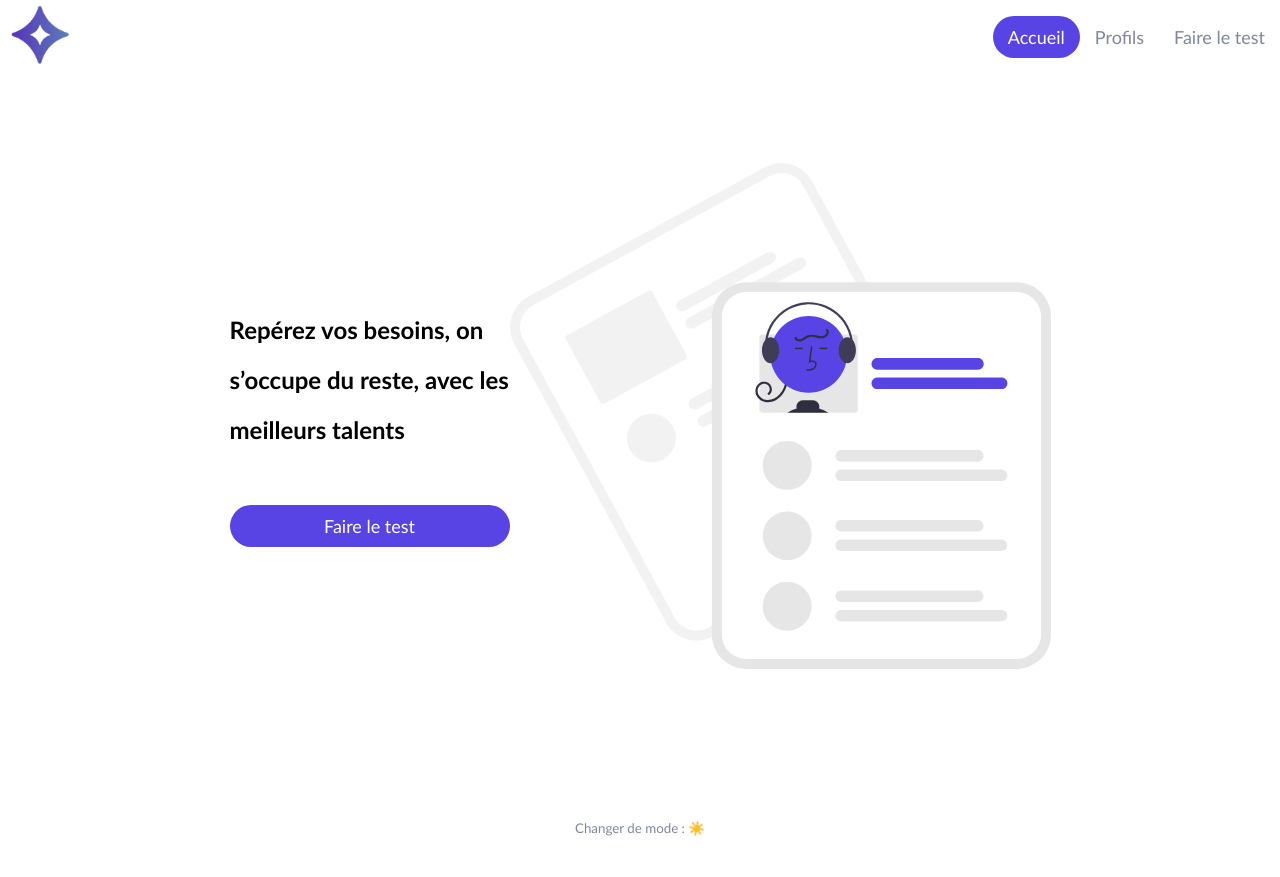
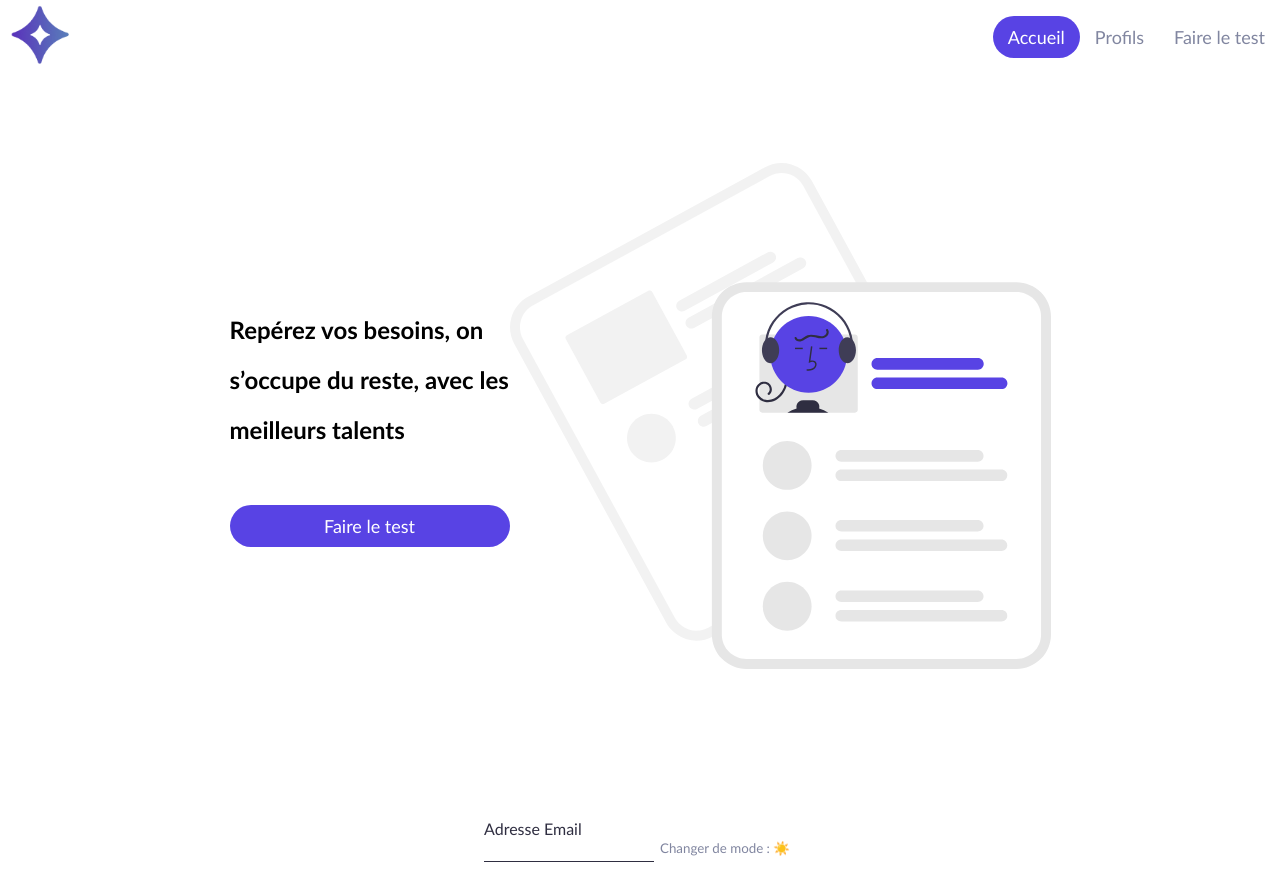
Before and after one commit to benko45/shiny-agency, a React (Create React App) app: page / in a window 1280 px wide. Before the commit the page ends 837 px from the top, so only its background shows below. Built offline with nearby package versions, Linux system fonts and the light colour scheme.

Commit message:
ajout de emailInput

```diff
--- a/src/components/Card/Card.jsx
+++ b/src/components/Card/Card.jsx
@@ -1,63 +1,41 @@
-import PropTypes from 'prop-types'
-import { useState } from 'react'
-import styled from 'styled-components'
-import colors from '../../utils/style/colors.js'
-import { useTheme } from '../../utils/hooks/hooks.jsx'
-import DefaultPicture from '../../assets/profile.png'
+import { Component } from "react"
+import PropTypes from "prop-types"
+import { useState } from "react"
+import { CardImage, CardLabel, CardTitle, CardWrapper } from "./style.jsx"
+import { useTheme } from "../../utils/hooks/hooks.jsx"
+import DefaultPicture from "../../assets/profile.png"
 
-const CardLabel = styled.span`
-  color: ${({ theme }) => (theme === 'light' ? colors.primary : '#ffffff')};
-  font-size: 22px;
-  font-weight: normal;
-  padding-left: 15px;
-`
+// function Card({ label, title, picture }) {
+//   const { theme } = useTheme()
+//   const [isFavorite, setIsFavorite] = useState(false)
+//   const star = isFavorite ? "⭐️" : ""
 
-const CardTitle = styled.div`
-  color: ${({ theme }) => (theme === 'light' ? '#000000' : '#ffffff')};
-  font-size: 22px;
-  font-weight: normal;
-  align-self: center;
-  height: 25px;
-  display: flex;
-  align-items: center;
-`
+//   return (
+//     <CardWrapper theme={theme} onClick={() => setIsFavorite(!isFavorite)}>
+//       <CardLabel theme={theme}>{label}</CardLabel>
+//       <CardImage src={picture} alt="freelance" />
+//       <CardTitle theme={theme}>
+//         {star} {title} {star}
+//       </CardTitle>
+//     </CardWrapper>
+//   )
+// }
 
-const CardImage = styled.img`
-  height: 150px;
-  width: 150px;
-  align-self: center;
-  border-radius: 50%;
-`
-
-const CardWrapper = styled.div`
-  display: flex;
-  flex-direction: column;
-  justify-content: space-around;
-  padding: 15px;
-  background-color: ${({ theme }) =>
-    theme === 'light' ? colors.backgroundLight : colors.backgroundDark};
-  border-radius: 30px;
-  width: 300px;
-  height: 300px;
-  &:hover {
-    cursor: pointer;
+class Card extends Component {
+  constructor(props) {
+    super(props)
+    this.state = {}
   }
-`
-
-function Card({ label, title, picture }) {
-  const { theme } = useTheme()
-  const [isFavorite, setIsFavorite] = useState(false)
-  const star = isFavorite ? '⭐️' : ''
-
-  return (
-    <CardWrapper theme={theme} onClick={() => setIsFavorite(!isFavorite)}>
-      <CardLabel theme={theme}>{label}</CardLabel>
-      <CardImage src={picture} alt="freelance" />
-      <CardTitle theme={theme}>
-        {star} {title} {star}
-      </CardTitle>
-    </CardWrapper>
-  )
+  render() {
+    const { theme, label, picture, title } = this.props
+    return (
+      <CardWrapper theme={theme}>
+        <CardLabel theme={theme}>{label}</CardLabel>
+        <CardImage src={picture} alt="freelance" />
+        <CardTitle theme={theme}>{title}</CardTitle>
+      </CardWrapper>
+    )
+  }
 }
 
 Card.propTypes = {
@@ -67,8 +45,8 @@ Card.propTypes = {
 }
 
 Card.defaultProps = {
-  label: '',
-  title: '',
+  label: "",
+  title: "",
   picture: DefaultPicture,
 }
 
--- /dev/null
+++ b/src/components/Card/style.jsx
@@ -0,0 +1,41 @@
+import styled from "styled-components"
+import colors from "../../utils/style/colors.js"
+
+export const CardLabel = styled.span`
+  color: ${({ theme }) => (theme === "light" ? colors.primary : "#ffffff")};
+  font-size: 22px;
+  font-weight: normal;
+  padding-left: 15px;
+`
+
+export const CardTitle = styled.div`
+  color: ${({ theme }) => (theme === "light" ? "#000000" : "#ffffff")};
+  font-size: 22px;
+  font-weight: normal;
+  align-self: center;
+  height: 25px;
+  display: flex;
+  align-items: center;
+`
+
+export const CardImage = styled.img`
+  height: 150px;
+  width: 150px;
+  align-self: center;
+  border-radius: 50%;
+`
+
+export const CardWrapper = styled.div`
+  display: flex;
+  flex-direction: column;
+  justify-content: space-around;
+  padding: 15px;
+  background-color: ${({ theme }) =>
+    theme === "light" ? colors.backgroundLight : colors.backgroundDark};
+  border-radius: 30px;
+  width: 300px;
+  height: 300px;
+  &:hover {
+    cursor: pointer;
+  }
+`
--- /dev/null
+++ b/src/components/EmailInput/EmailInput.jsx
@@ -0,0 +1,53 @@
+import styled from "styled-components"
+import { Component } from "react"
+import colors from "../../utils/style/colors.js"
+
+const InputWrapper = styled.div`
+  color: ${({ theme }) => (theme === "light" ? colors.dark : "white")};
+  display: flex;
+  flex-direction: column;
+`
+
+const StyledLabel = styled.label`
+  color: ${({ theme }) => (theme === "light" ? colors.dark : "white")};
+`
+
+const StyledInput = styled.input`
+  border: none;
+  color: ${({ theme }) => (theme === "light" ? colors.dark : "white")};
+  background-color: transparent;
+  border-bottom: 1px solid
+    ${({ theme }) => (theme === "light" ? colors.dark : "white")};
+  margin-top: 5px;
+  margin-bottom: 15px;
+`
+
+class EmailInput extends Component {
+  // L'autre manière de binder de manière explicite votre fonction au this
+  // this.updateInputValue =this.updateInputValue.bind(this)
+  constructor(props) {
+    super(props)
+    this.state = {
+      inputValue: "",
+    }
+  }
+  updateInputValue = (value) => {
+    this.setState({ inputValue: value })
+  }
+  render() {
+    // Ici on récupère theme en destructurant this.props
+    const { theme } = this.props
+    return (
+      <InputWrapper theme={theme}>
+        <StyledLabel theme={theme}>Adresse Email</StyledLabel>
+        <StyledInput
+          theme={theme}
+          onChange={(e) => this.updateInputValue(e.target.value)}
+        />
+        {this.state.inputValue}
+      </InputWrapper>
+    )
+  }
+}
+
+export default EmailInput
--- a/src/components/Footer/Footer.jsx
+++ b/src/components/Footer/Footer.jsx
@@ -1,7 +1,8 @@
-import { useContext } from 'react'
-import { ThemeContext } from '../../utils/context/ContextProvider'
-import styled from 'styled-components'
-import colors from '../../utils/style/colors'
+import { useContext } from "react"
+import { ThemeContext } from "../../utils/context/ContextProvider"
+import styled from "styled-components"
+import colors from "../../utils/style/colors"
+import EmailInput from "../EmailInput/EmailInput.jsx"
 
 const FooterContainer = styled.footer`
   display: flex;
@@ -22,8 +23,9 @@ function Footer() {
   const { toggleTheme, theme } = useContext(ThemeContext)
   return (
     <FooterContainer>
+      <EmailInput theme={theme} />
       <NightModeButton data-testid="bouton" onClick={() => toggleTheme()}>
-        Changer de mode : {theme === 'light' ? '☀️' : '🌙'}
+        Changer de mode : {theme === "light" ? "☀️" : "🌙"}
       </NightModeButton>
     </FooterContainer>
   )
--- a/src/pages/Freelances/Freelances.jsx
+++ b/src/pages/Freelances/Freelances.jsx
@@ -64,6 +64,7 @@ function Freelances() {
               label={profile.job}
               title={profile.name}
               picture={profile.picture}
+              theme={theme}
             />
           ))}
         </CardsContainer>
```
